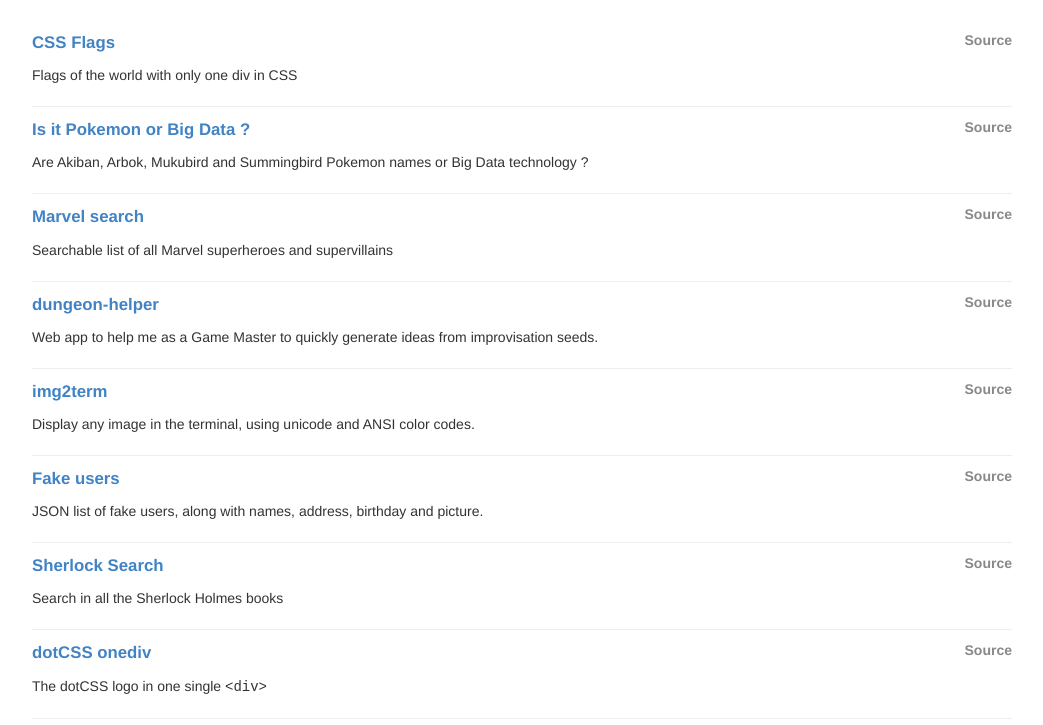
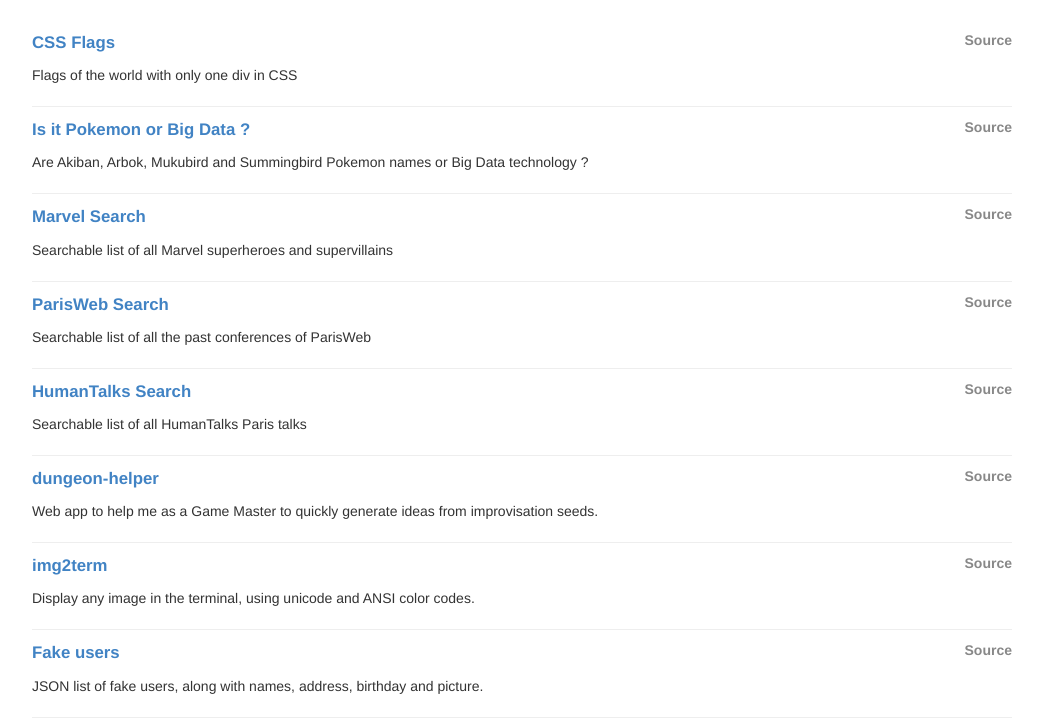
Before and after one commit to pixelastic/projects.pixelastic.com, a website: page source/index.html in a window 1280 px wide. Shown: the part 63-788 px from the top of the page, without its empty margins (118-1161 px from the left). Drawn offline with Linux system fonts and the light colour scheme.

Commit message:
Adding HumanTalks, ParisWeb and changing link to Marvel

```diff
--- a/source/index.html
+++ b/source/index.html
@@ -38,11 +38,29 @@
       </li>
       <li class="project">
         <h3 class="project-title">
-          <a href="https://pixelastic.github.io/marvel/">Marvel search</a>
+          <a href="https://community.algolia.com/marvel-search/">Marvel Search</a>
         </h3>
-        <a href="https://github.com/pixelastic/marvel" class="project-source">Source</a>
+        <a href="https://github.com/algolia/marvel-search" class="project-source">Source</a>
         <div class="project-description">
           Searchable list of all Marvel superheroes and supervillains
+        </div>
+      </li>
+      <li class="project">
+        <h3 class="project-title">
+          <a href="https://pixelastic.github.io/parisweb/">ParisWeb Search</a>
+        </h3>
+        <a href="https://github.com/pixelastic/parisweb/" class="project-source">Source</a>
+        <div class="project-description">
+          Searchable list of all the past conferences of ParisWeb
+        </div>
+      </li>
+      <li class="project">
+        <h3 class="project-title">
+          <a href="https://pixelastic.github.io/humantalks/">HumanTalks Search</a>
+        </h3>
+        <a href="https://github.com/pixelastic/humantalks" class="project-source">Source</a>
+        <div class="project-description">
+          Searchable list of all HumanTalks Paris talks
         </div>
       </li>
       <li class="project">
```
